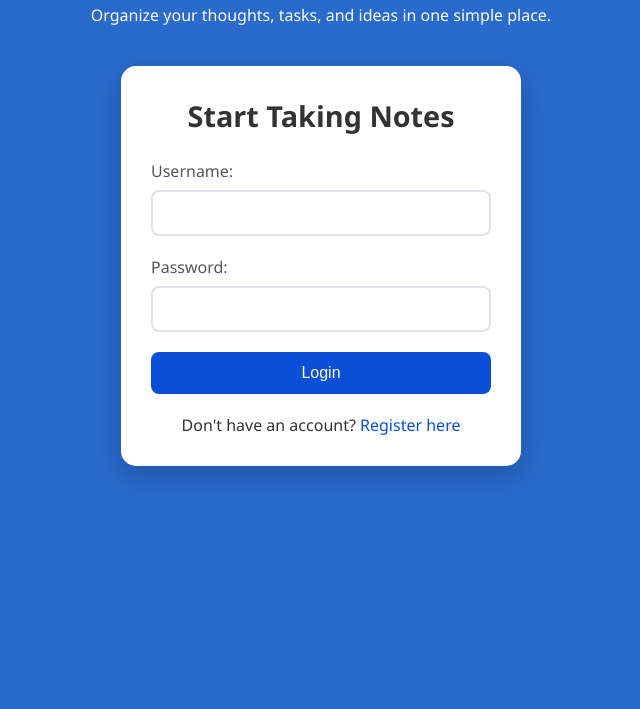
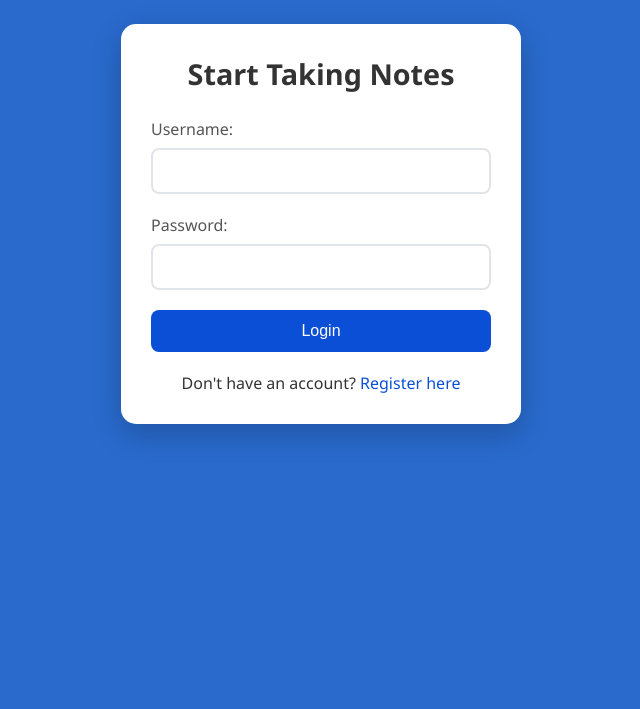
Before and after one commit to am-cassini/quickjot, a website: page public/index.html in a window 1280 px wide. Shown: the part 91-800 px from the top of the page, without its empty margins (319-959 px from the left). Drawn offline with Linux system fonts and the light colour scheme.

Commit message:
Update index.html

```diff
--- a/public/index.html
+++ b/public/index.html
@@ -11,7 +11,6 @@
         <!-- Header -->
         <header class="header">
             <h1>QuickJot</h1>
-            <p class="sub-caption">Organize your thoughts, tasks, and ideas in one simple place.</p>
             <div id="userInfo" class="user-info" style="display: none; padding-top: 20px;">
                 <span>Hi, </span><span id="username"></span><span>! Welcome 👋</span>
                 <button id="logoutBtn" class="btn btn-secondary">Logout</button>
```
